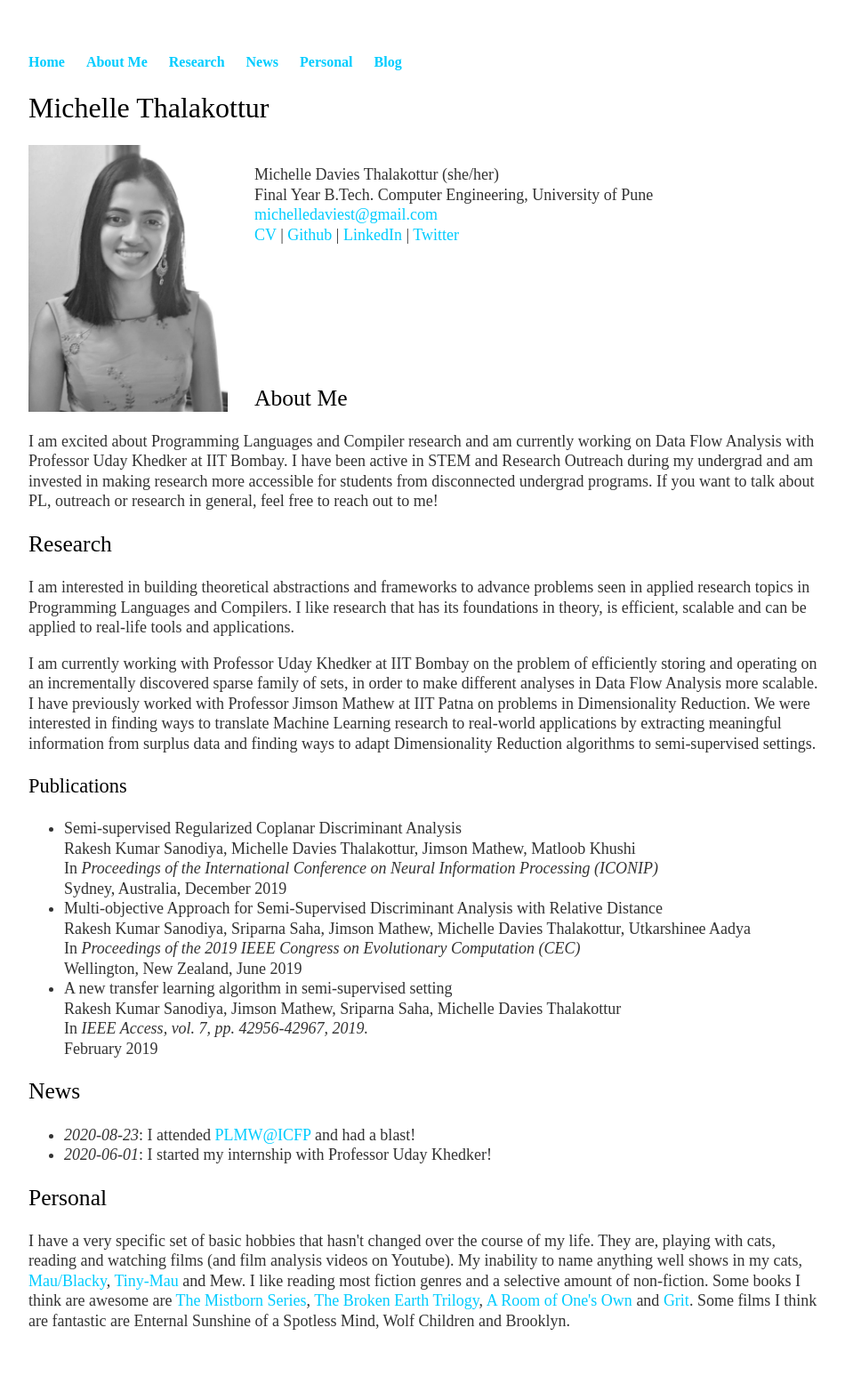
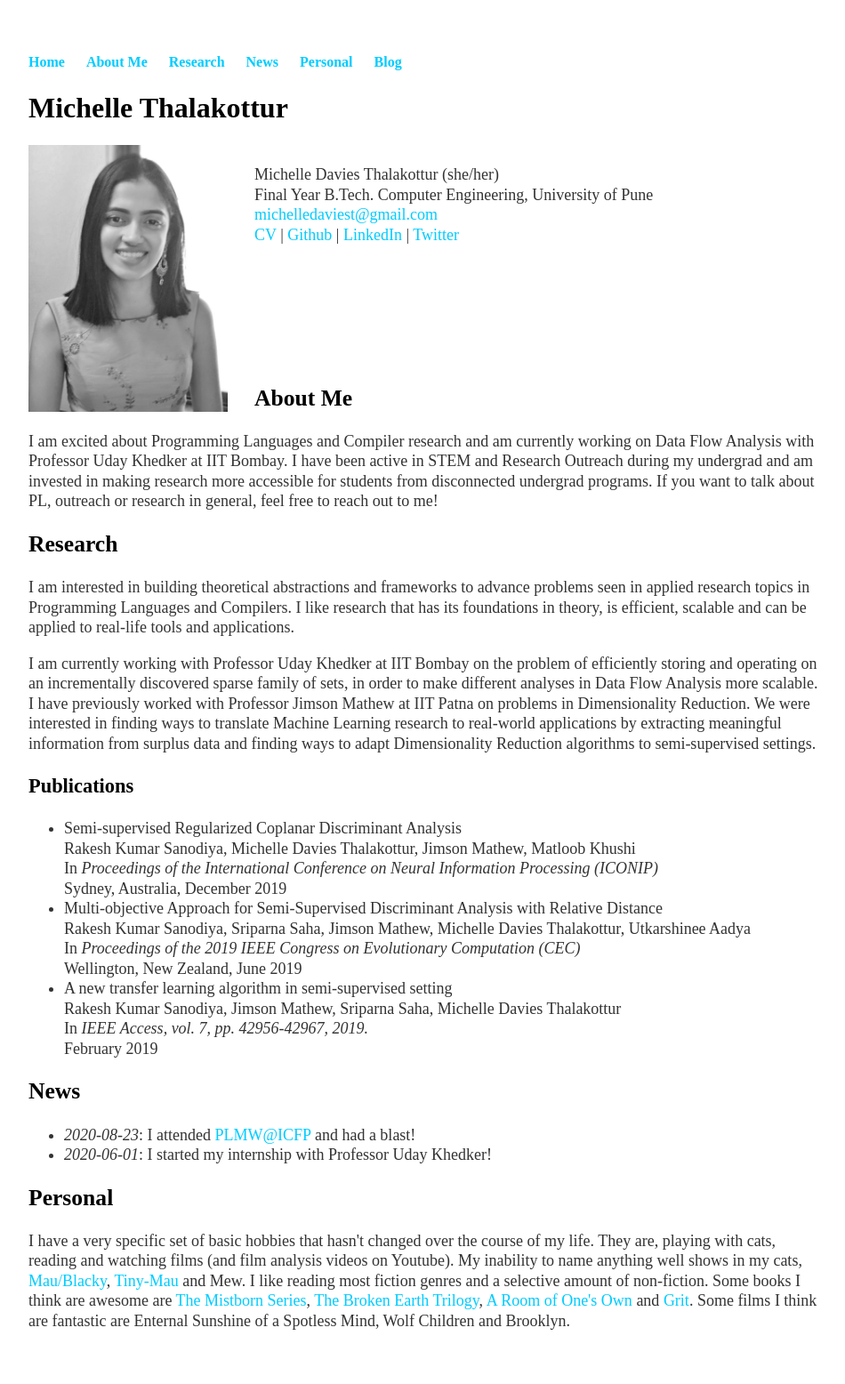
Before and after one commit to michelledaviest/michelledaviest.github.io, a Jekyll site: the page built from index.html, in a window 1280 px wide. Shown: the whole page at 89% size, without its empty margins (160-1110 px from the left). Built offline with Jekyll 4.4.1, drawn with Linux system fonts in a browser that asks for light colours; some web fonts are replaced.

Commit message:
removed font weight

```diff
--- a/css/main.css
+++ b/css/main.css
@@ -9,36 +9,47 @@ body {
 	font-family: 'Gentium Book Basic';
 }
 
-
 img {
   float: left;
 }
 
-a { text-decoration: none; color: #00ccff; }
-a:hover { text-decoration: underline; color: #00a3cc; }
+a {
+	text-decoration: none;
+	color: #00ccff;
+}
 
-p, ul { font-size: 1.125em; font-family: 'Gentium Book Basic'; line-height: 1.25em; color: #333; }
+a:hover {
+	text-decoration: underline;
+	color: #00a3cc;
+}
 
-h1, h2, h3, h4 { font-family: 'Gentium Book Basic'; }
+
+h1, h2, h3, h4, p, ul {
+	font-family: 'Gentium Book Basic';
+
+}
+
+p, ul {
+	font-size: 1.125em; font-family: 'Gentium Book Basic'; line-height: 1.25em; color: #333; }
 
 h1, .h1 {
   font-size: 2rem;
   line-height: 1.25;
-  font-weight: 400;
+
 }
 
 h2, .h2 {
   font-size: 1.6rem;
   line-height: 1.25;
-  font-weight: 400; }
+   }
 
 h3 { font-size: 1.4em;
 	line-height: 1.25;
-	font-weight: 400; }
+	 }
 
 h4 { font-size: 1.2em;
 	line-height: 1.25;
-	font-weight: 400; }
+	 }
 
 
 nav ul, footer ul { font-size: 1em; font-family: 'Gentium Book Basic'; padding: 0px; list-style: none; font-weight: bold; }
```
Lines whose indentation alone changed are shown as unchanged.
